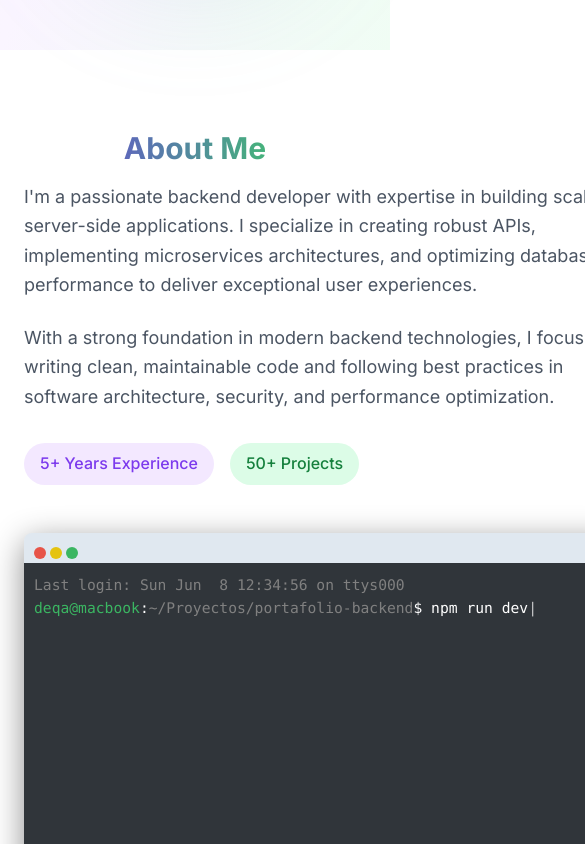
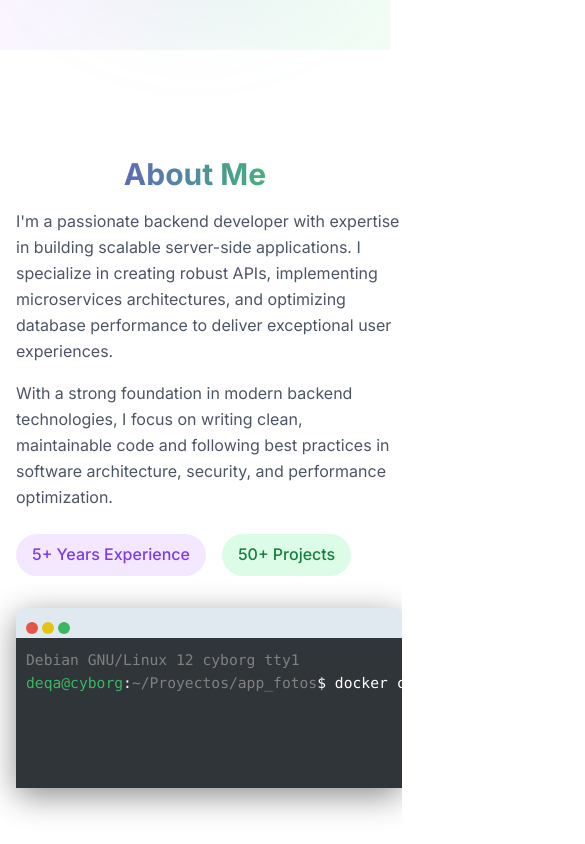
Before and after one commit to davideq555/davideq555.github.io, a Vue app: page / in a window 390 px wide. Shown: the part 1000-1844 px from the top of the page, 585 px wide, since content can reach past the window. Built offline with nearby package versions, Linux system fonts and the light colour scheme.

Commit message:
<style> Mejora en el responsivo de la terminal

```diff
--- a/src/components/AboutSection.vue
+++ b/src/components/AboutSection.vue
@@ -1,18 +1,18 @@
 <template>
   <section id="about" class="min-h-screen flex items-center py-20 bg-white dark:bg-gray-900">
-    <div class="container mx-auto px-6">
+    <div class="container mx-auto px-4 sm:px-6">
       <div class="max-w-4xl mx-auto">
         <h2 class="section-title animate-slide-up">About Me</h2>
 
-        <div class="grid md:grid-cols-2 gap-12 items-center">
+        <div class="grid md:grid-cols-2 gap-8 md:gap-12 items-center">
           <div class="animate-slide-up">
-            <p class="text-lg text-gray-600 dark:text-gray-300 mb-6 leading-relaxed">
+            <p class="text-base sm:text-lg text-gray-600 dark:text-gray-300 mb-4 sm:mb-6 leading-relaxed">
               I'm a passionate backend developer with expertise in building scalable server-side applications.
               I specialize in creating robust APIs, implementing microservices architectures, and optimizing
               database performance to deliver exceptional user experiences.
             </p>
 
-            <p class="text-lg text-gray-600 dark:text-gray-300 mb-8 leading-relaxed">
+            <p class="text-base sm:text-lg text-gray-600 dark:text-gray-300 mb-6 sm:mb-8 leading-relaxed">
               With a strong foundation in modern backend technologies, I focus on writing clean, maintainable
               code and following best practices in software architecture, security, and performance optimization.
             </p>
@@ -27,8 +27,8 @@
             </div>
           </div>
 
-          <div class="animate-slide-up">
-            <MacTerminal />
+          <div class="animate-slide-up flex justify-center">
+              <MacTerminal />
           </div>
         </div>
       </div>
--- a/src/components/MacTerminal.vue
+++ b/src/components/MacTerminal.vue
@@ -7,8 +7,8 @@
       </header>
       <section class="terminal">
         <pre>
-<span class="gray">Last login: Sun Jun  8 12:34:56 on ttys000</span>
-<span class="green">deqa@macbook</span>:<span class="gray">~/Proyectos/portafolio-backend</span>$ <span>{{ command }}</span><span class="typed-cursor">|</span>
+<span class="gray">Debian GNU/Linux 12 cyborg tty1</span>
+<span class="green">deqa@cyborg</span>:<span class="gray">~/Proyectos/app_fotos</span>$ <span>{{ command }}</span><span class="typed-cursor">|</span>
         </pre>
       </section>
     </div>
@@ -18,7 +18,7 @@
 import { ref, onMounted } from 'vue'
 
 const command = ref('')
-const fullCommand = 'npm run dev'
+const fullCommand = 'docker compose up -d --build'
 
 onMounted(() => {
   let i = 0
@@ -31,7 +31,6 @@ onMounted(() => {
 </script>
 
 <style scoped>
-
 .terminal-window {
   text-align: left;
   width: 600px;
@@ -40,6 +39,27 @@ onMounted(() => {
   margin: auto;
   position: relative;
   box-shadow: 0 8px 32px 0 rgba(0,0,0,0.45);
+}
+
+/* Responsive breakpoints */
+@media (max-width: 700px) {
+  .terminal-window {
+    width: 95vw;
+    min-width: 0;
+    height: 250px;
+    font-size: 10pt;
+  }
+}
+@media (max-width: 480px) {
+  .terminal-window {
+    width: 99vw;
+    height: 180px;
+    font-size: 9pt;
+  }
+  .terminal-window section.terminal {
+    padding: 6px;
+    font-size: 9pt;
+  }
 }
 
 .terminal-window header {
```
